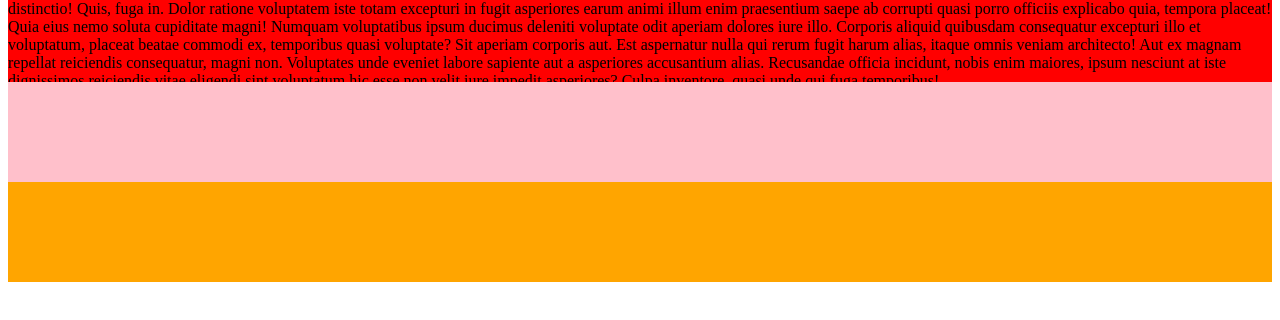
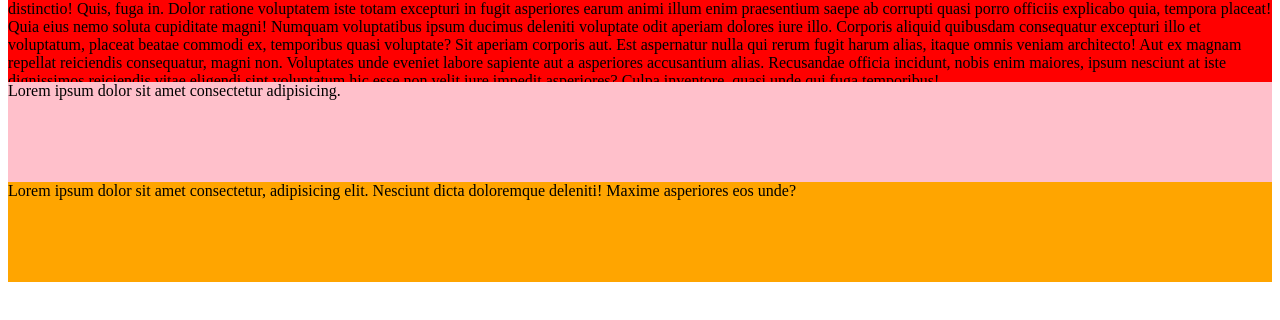
Before and after one commit to serega-miha/GitTest, a plain HTML site: page index.html in a window 1280 px wide. Shown: the part 184-504 px from the top of the page. Drawn offline with Linux system fonts and the light colour scheme.

Commit message:
third comit

```diff
--- a/index.html
+++ b/index.html
@@ -21,8 +21,8 @@
     Numquam voluptatibus ipsum ducimus deleniti voluptate odit aperiam dolores iure illo. Corporis aliquid quibusdam consequatur excepturi illo et voluptatum, placeat beatae commodi ex, temporibus quasi voluptate? Sit aperiam corporis aut.
     Est aspernatur nulla qui rerum fugit harum alias, itaque omnis veniam architecto! Aut ex magnam repellat reiciendis consequatur, magni non. Voluptates unde eveniet labore sapiente aut a asperiores accusantium alias.
     Recusandae officia incidunt, nobis enim maiores, ipsum nesciunt at iste dignissimos reiciendis vitae eligendi sint voluptatum hic esse non velit iure impedit asperiores? Culpa inventore, quasi unde qui fuga temporibus!</div>
-    <div class="block3"></div>
-    <div class="block4"></div>
+    <div class="block3">Lorem ipsum dolor sit amet consectetur adipisicing.</div>
+    <div class="block4">Lorem ipsum dolor sit amet consectetur, adipisicing elit. Nesciunt dicta doloremque deleniti! Maxime asperiores eos unde?</div>
 
 
     <script src="js/script.js"></script>
```
